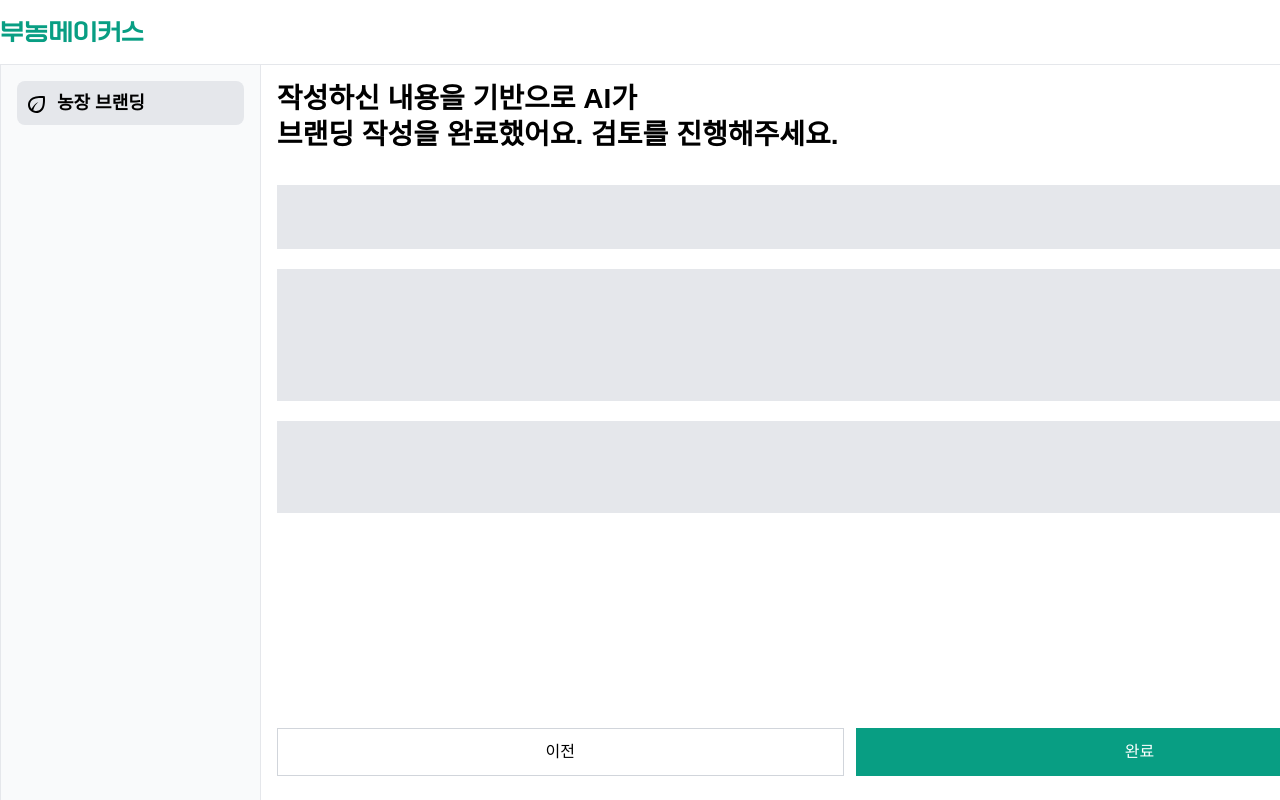
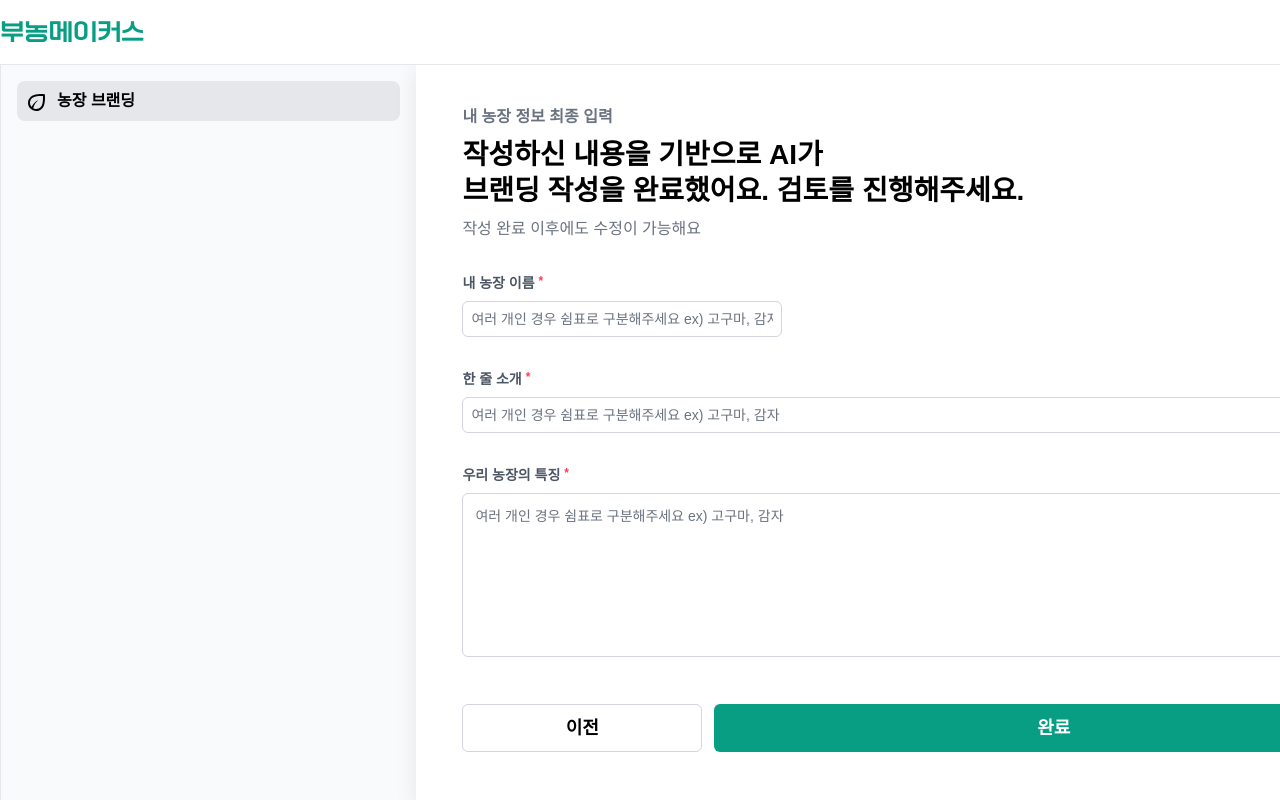
Before and after one commit to Pilse/bourgeoismakers, a Next.js app: page /app/branding/result in a window 1280 px wide. Shown: the top 800 px of the page. Built offline with nearby package versions, Linux system fonts and the light colour scheme; a web font is replaced by a local one.

Commit message:
feat: implement brand result ui

```diff
--- a/src/app/(auth)/app/branding/preference/page.tsx
+++ b/src/app/(auth)/app/branding/preference/page.tsx
@@ -4,9 +4,9 @@ import Link from "next/link";
 import { useState } from "react";
 import { twMerge } from "tailwind-merge";
 import { AILoadingModal, BrandingPreferenceForm } from "@/components";
-import { BrandingPreference, isPreferenceValid } from "@/domain";
+import { BrandingPreference, isPreferenceValid, toBrand } from "@/domain";
 import { IconArrowForward, IconEco, IconPalatte } from "@/icons";
-import { useBrandingPreferenceStore } from "@/store";
+import { useBrandStore, useBrandingPreferenceStore } from "@/store";
 import { useRouter } from "next/navigation";
 import toast from "react-hot-toast";
 import { IconCheckCircleFill } from "@/icons/check-circle-fill";
@@ -14,6 +14,7 @@ import { IconCheckCircleFill } from "@/icons/check-circle-fill";
 export default function Page() {
   const router = useRouter();
   const { setPreference, preference } = useBrandingPreferenceStore();
+  const { setBrand } = useBrandStore();
   const [showLoadingModal, setShowLoadingModal] = useState(false);
   const [form, setForm] = useState<BrandingPreference>(preference);
 
@@ -62,6 +63,7 @@ export default function Page() {
           <span>AI를 통해 추천 정보가 자동 입력되었습니다.</span>
         </span>
       ));
+      setBrand(toBrand());
       router.push("/app/branding/result");
     }, 2000);
   };
--- a/src/app/(auth)/app/branding/result/page.tsx
+++ b/src/app/(auth)/app/branding/result/page.tsx
@@ -1,44 +1,104 @@
-import { IconEco } from "@/icons";
+"use client";
+
+import { AILoadingModal, BrandForm } from "@/components";
+import { Brand, toBrand } from "@/domain";
+import { IconEco, IconRefresh } from "@/icons";
+import { IconCheckCircleFill } from "@/icons/check-circle-fill";
+import { useBrandStore } from "@/store";
 import Link from "next/link";
+import { useRouter } from "next/navigation";
+import { useState } from "react";
+import toast from "react-hot-toast";
 
 export default function Page() {
+  const router = useRouter();
+  const { brand, setBrand } = useBrandStore();
+  const [showLoadingModal, setShowLoadingModal] = useState(false);
+  const [form, setForm] = useState<Brand>(brand);
+
+  const handleNameChange = (name: string) => {
+    setForm((prev) => ({ ...prev, name }));
+  };
+
+  const handleDescriptionChange = (description: string) => {
+    setForm((prev) => ({ ...prev, description }));
+  };
+
+  const handleFeatureChange = (feature: string) => {
+    setForm((prev) => ({ ...prev, feature }));
+  };
+
+  const handlePrevClick = () => {
+    router.back();
+  };
+
+  const handleRegenerateClick = () => {
+    setShowLoadingModal(true);
+    setTimeout(() => {
+      toast(
+        <span className="flex gap-[8px] h-[40px] items-center w-full">
+          <IconCheckCircleFill />
+          <span>AI를 통해 추천 정보가 자동 입력되었습니다.</span>
+        </span>
+      );
+      setBrand(toBrand());
+      setShowLoadingModal(false);
+    }, 2000);
+  };
+
   return (
+    <>
       <div className="h-full flex">
-      <aside className="w-[260px] h-full bg-[#F9FAFB] border-r border-[#E5E7EB]">
+        <aside className="w-[416px] h-full bg-[#F9FAFB]">
           <ul className="flex flex-col gap-4 p-[16px]">
             <Link
               href=""
-            className="text-heading/m bg-[#e5e7eb] h-[44px] rounded-[8px] p-[8px] flex items-center gap-[8px]"
+              className="text-heading/s bg-[#e5e7eb] h-[40px] rounded-[8px] p-[8px] flex items-center gap-[8px]"
             >
               <IconEco /> 농장 브랜딩
             </Link>
           </ul>
         </aside>
 
-      <section className="w-[1180px] h-full bg-[white] overflow-y-auto p-4 flex flex-col">
-        <h2 className="whitespace-pre-line text-heading/xl">{`작성하신 내용을 기반으로 AI가\n브랜딩 작성을 완료했어요. 검토를 진행해주세요.`}</h2>
+        <section className="w-[1024px] h-full bg-[white] py-[40px] px-[46px] flex flex-col shadow-[0_5px_20px_0_rgb(50,50,50,0.1)]">
+          <div className="flex justify-between itemx-center">
+            <span className="text-heading/s text-gray-500">내 농장 정보 최종 입력</span>
 
-        <form className="flex flex-col gap-5 mt-[32px] grow">
-          <div className="bg-gray-200 w-full h-[64px]"></div>
-          <div className="bg-gray-200 w-full h-[132px]"></div>
-          <div className="bg-gray-200 w-full h-[92px]"></div>
-        </form>
+            <button className="flex gap-[8px] items-center" onClick={handleRegenerateClick}>
+              <IconRefresh />
+              <span className="text-gray-600 text-body/s/500">다시 생성하기</span>
+            </button>
+          </div>
 
-        <div className="bg-white py-2 w-full sticky bottom-0 flex gap-3">
-          <Link
-            href="/app/branding/preference"
-            className="h-[48px] bg-white w-1/2 flex justify-center items-center border border-[#D1D5DB]"
+          <h2 className="mt-[8px] whitespace-pre-line text-heading/xl">{`작성하신 내용을 기반으로 AI가\n브랜딩 작성을 완료했어요. 검토를 진행해주세요.`}</h2>
+          <h4 className="text-gray-500 text-body/m/500 mt-[8px]">작성 완료 이후에도 수정이 가능해요</h4>
+
+          <BrandForm
+            form={form}
+            onNameChange={handleNameChange}
+            onDescriptionChange={handleDescriptionChange}
+            onFeatureChange={handleFeatureChange}
+          />
+
+          <div className="bg-white py-2 w-full sticky bottom-0 flex gap-3 mt-auto">
+            <button
+              className="h-[48px] bg-white border border-gray-300 hover:bg-gray-50 flex justify-center items-center rounded-[6px] w-[240px] text-heading/m"
+              onClick={handlePrevClick}
             >
               이전
-          </Link>
+            </button>
+
             <Link
               href="/app/branding/1"
-            className="h-[48px] bg-primary w-1/2 text-white flex justify-center items-center"
+              className="h-[48px] bg-[#089E83] hover:bg-[#028066] grow text-white text-heading/m flex justify-center items-center rounded-[6px]"
             >
               완료
             </Link>
           </div>
         </section>
       </div>
+
+      {showLoadingModal && <AILoadingModal />}
+    </>
   );
 }
--- a/src/app/globals.css
+++ b/src/app/globals.css
@@ -19,6 +19,9 @@ html {
   }
 }
 
-input {
+input,
+textarea,
+button,
+select {
   outline: none;
 }
--- /dev/null
+++ b/src/components/brand-form.tsx
@@ -0,0 +1,60 @@
+"use client";
+
+import { Brand } from "@/domain";
+
+interface IBrandFormProps {
+  form: Brand;
+  onNameChange: (name: string) => void;
+  onDescriptionChange: (description: string) => void;
+  onFeatureChange: (feature: string) => void;
+}
+
+export const BrandForm = ({ form, onNameChange, onDescriptionChange, onFeatureChange }: IBrandFormProps) => {
+  return (
+    <form className="mt-[32px] overflow-auto pb-[24px]">
+      <div className="flex flex-col gap-[8px]">
+        <label className="flex items-start gap-[4px]">
+          <span className="text-heading/xs text-gray-600">내 농장 이름</span>
+          <span className="text-[#F43F5E] text-[12px] leading-[16px] font-semibold">*</span>
+        </label>
+
+        <input
+          type="text"
+          placeholder="여러 개인 경우 쉼표로 구분해주세요 ex) 고구마, 감자"
+          value={form.name}
+          onChange={(e) => onNameChange(e.target.value)}
+          className="h-[36px] w-[320px] rounded-[6px] border border-gray-300 px-[8px] text-body/s/400 placeholder:text-gray-500 focus:border-black"
+        />
+      </div>
+
+      <div className="flex flex-col gap-[8px] mt-[32px]">
+        <label className="flex items-start gap-[4px]">
+          <span className="text-heading/xs text-gray-600">한 줄 소개</span>
+          <span className="text-[#F43F5E] text-[12px] leading-[16px] font-semibold">*</span>
+        </label>
+
+        <input
+          type="text"
+          placeholder="여러 개인 경우 쉼표로 구분해주세요 ex) 고구마, 감자"
+          value={form.description}
+          onChange={(e) => onDescriptionChange(e.target.value)}
+          className="h-[36px] w-full rounded-[6px] border border-gray-300 px-[8px] text-body/s/400 placeholder:text-gray-500 focus:border-black"
+        />
+      </div>
+
+      <div className="flex flex-col gap-[8px] mt-[32px]">
+        <label className="flex items-start gap-[4px]">
+          <span className="text-heading/xs text-gray-600">우리 농장의 특징</span>
+          <span className="text-[#F43F5E] text-[12px] leading-[16px] font-semibold">*</span>
+        </label>
+
+        <textarea
+          placeholder="여러 개인 경우 쉼표로 구분해주세요 ex) 고구마, 감자"
+          value={form.feature}
+          onChange={(e) => onFeatureChange(e.target.value)}
+          className="w-full rounded-[6px] border border-gray-300 h-[164px] p-[12px] text-body/s/400 placeholder:text-gray-500 focus:border-black"
+        />
+      </div>
+    </form>
+  );
+};
--- a/src/components/branding-preference-form.tsx
+++ b/src/components/branding-preference-form.tsx
@@ -1,15 +1,11 @@
 "use client";
 
+import { BrandingPreference } from "@/domain";
 import { IconSolidCheck } from "@/icons";
 import { twMerge } from "tailwind-merge";
 
 interface IBrandingPreferenceFormProps {
-  form: {
-    sns: string | null;
-    item: string | null;
-    vibe: { type: "INPUT" | "OPTION"; value: string } | null;
-    strength: string[] | null;
-  };
+  form: BrandingPreference;
   onSnsChange: (sns: string) => void;
   onItemChange: (item: string) => void;
   onVibeChange: (vibe: { type: "INPUT" | "OPTION"; value: string }) => void;
@@ -182,7 +178,7 @@ export const BrandingPreferenceForm = ({
       </div>
 
       <div className="flex flex-col gap-[8px] mt-[32px]">
-        <label className="flex items-end">
+        <label className="flex items-end gap-[4px]">
           <span className="text-heading/xs text-gray-600">4. 우리 농장의 강점은 무엇인가요? (최대 3개)</span>
           <span className="text-[#F43F5E] text-[12px] leading-[16px] font-semibold">*</span>
         </label>
--- a/src/components/index.ts
+++ b/src/components/index.ts
@@ -1,4 +1,5 @@
 export * from "./profile";
 export * from "./onboarding-modal";
 export * from "./branding-preference-form";
+export * from "./brand-form";
 export * from "./ai-loading-modal";
--- a/src/domain/branding.ts
+++ b/src/domain/branding.ts
@@ -3,6 +3,12 @@ export type BrandingPreference = {
   item: string | null;
   vibe: { type: "INPUT" | "OPTION"; value: string } | null;
   strength: string[] | null;
+};
+
+export type Brand = {
+  name: string;
+  description: string;
+  feature: string;
 };
 
 export const isPreferenceValid = (preference: BrandingPreference) => {
@@ -28,3 +34,13 @@ export const isPreferenceValid = (preference: BrandingPreference) => {
 
   return true;
 };
+
+export const toBrand = (): Brand => {
+  return {
+    name: "호호농장",
+    description:
+      "안녕하세요, 여러분! 😊오늘은 여러분께 건강하고 맛있는 간식, 고구마를 소개해드리려고 합니다. 저희는 신선한 고구마를 직접 재배하고 판매하고 있습니다.",
+    feature:
+      "안녕하세요, 여러분! 😊오늘은 여러분께 건강하고 맛있는 간식, 고구마를 소개해드리려고 합니다. 저희는 신선한 고구마를 직접 재배하고 판매하고 있습니다. 자연 그대로의 달콤함을 지닌 고구마는 누구나 좋아하는 인기 간식이죠! 지금 첫 주문하시는 고객님께는 10% 할인 혜택을 드립니다. 오늘은 여러분께 건강하고 맛있는 간식, 고구마를 소개해드리려고 합니다. 저희는 신선한 고구마를 직접 재배하고 판매하고 있습니다.  자연 그대로의 달콤함을 지닌 고구마는 누구나 좋아하는 인기 간식이죠! 지금 첫 주문하시는 고객님께는 10% 할인 혜택을 드립니다.",
+  };
+};
--- a/src/icons/index.tsx
+++ b/src/icons/index.tsx
@@ -7,3 +7,4 @@ export * from "./eco";
 export * from "./edit-square";
 export * from "./solid-check";
 export * from "./palatte";
+export * from "./refresh";
--- /dev/null
+++ b/src/store/brand.tsx
@@ -0,0 +1,25 @@
+import { Brand } from "@/domain";
+import { create } from "zustand";
+
+export interface IBrandStore {
+  brand: Brand;
+  setBrand: (brand: Brand) => void;
+  resetBrand: () => void;
+}
+
+export const useBrandStore = create<IBrandStore>((set) => ({
+  brand: {
+    name: "",
+    description: "",
+    feature: "",
+  },
+  setBrand: (brand: Brand) => set({ brand }),
+  resetBrand: () =>
+    set({
+      brand: {
+        name: "",
+        description: "",
+        feature: "",
+      },
+    }),
+}));
--- a/src/store/index.ts
+++ b/src/store/index.ts
@@ -1 +1,2 @@
 export * from "./branding-preference";
+export * from "./brand";
```
Also changed, not shown: src/icons/refresh.tsx (added, +23 -0 lines). Lines whose indentation alone changed are shown as unchanged.
